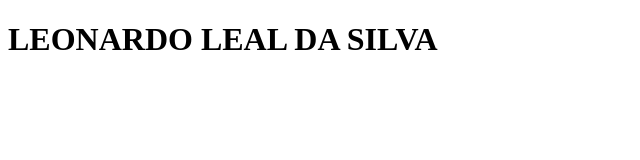
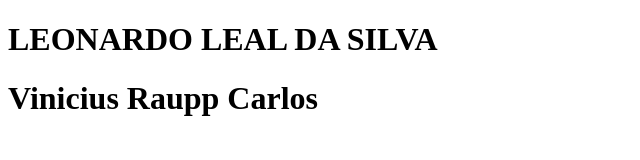
Before and after one commit to leozinleal/TrabalhoGrupo, a plain HTML site: page index.html in a window 1280 px wide. Shown: the whole page, without its empty margins (0-640 px from the left). Drawn offline with Linux system fonts and the light colour scheme.

Commit message:
Update index.html

```diff
--- a/index.html
+++ b/index.html
@@ -8,5 +8,6 @@
 </head>
 <body>
   <h1>LEONARDO LEAL DA SILVA</h1>
+  <h1>Vinicius Raupp Carlos</h1>
 </body>
 </html>
```
